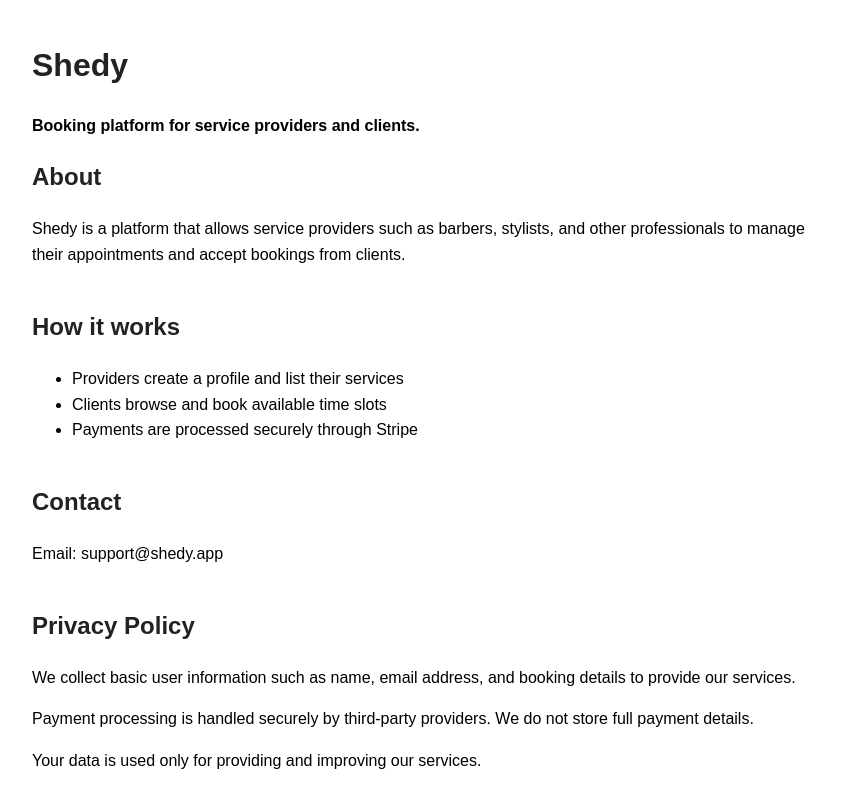
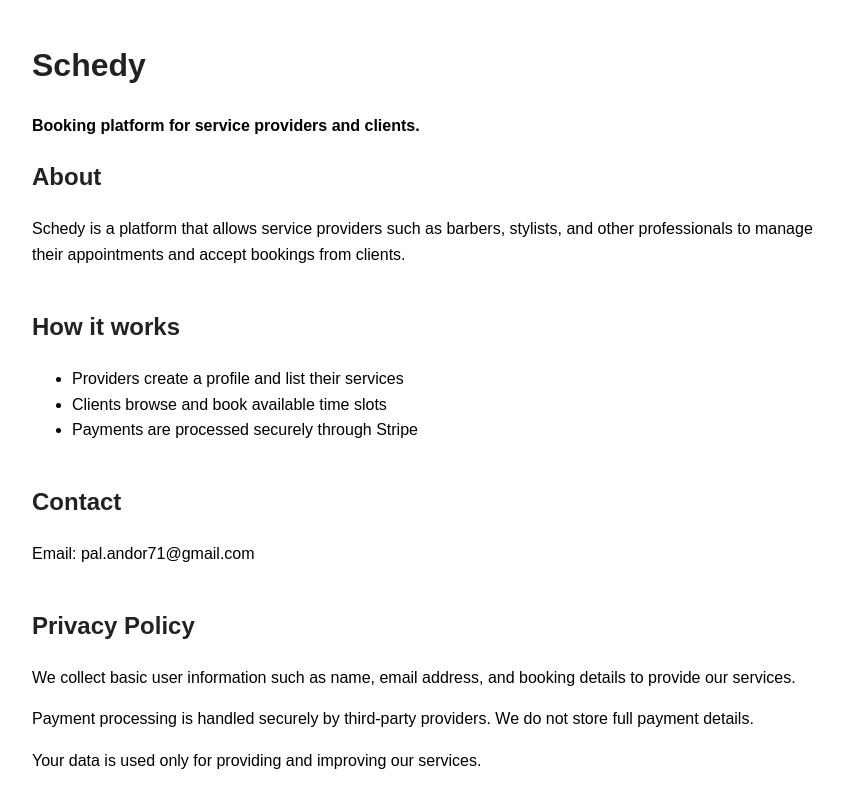
Before and after one commit to Andor71/schedy-website, a plain HTML site: page index.html in a window 1280 px wide. Shown: the top 800 px of the page, without its empty margins (8-852 px from the left). Drawn offline with Linux system fonts and the light colour scheme.

Commit message:
Update index.html

```diff
--- a/index.html
+++ b/index.html
@@ -21,13 +21,13 @@
         </style>
     </head>
     <body>
-        <h1>Shedy</h1>
+        <h1>Schedy</h1>
         <p><strong>Booking platform for service providers and clients.</strong></p>
 
         <div class="section">
             <h2>About</h2>
             <p>
-                Shedy is a platform that allows service providers such as barbers, stylists, and other professionals to
+                Schedy is a platform that allows service providers such as barbers, stylists, and other professionals to
                 manage their appointments and accept bookings from clients.
             </p>
         </div>
@@ -43,7 +43,7 @@
 
         <div class="section">
             <h2>Contact</h2>
-            <p>Email: support@shedy.app</p>
+            <p>Email: pal.andor71@gmail.com</p>
         </div>
 
         <div class="section">
```
